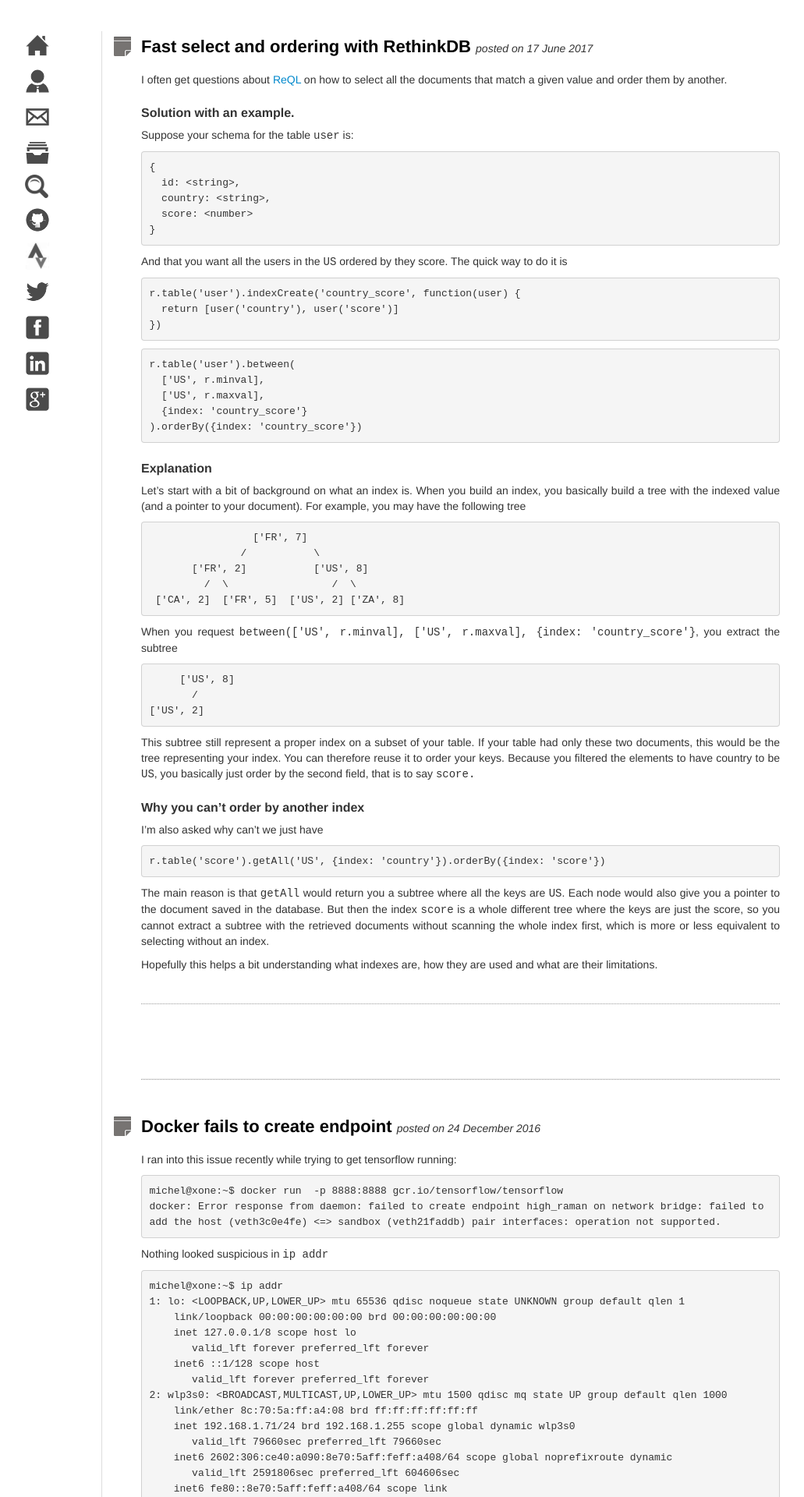
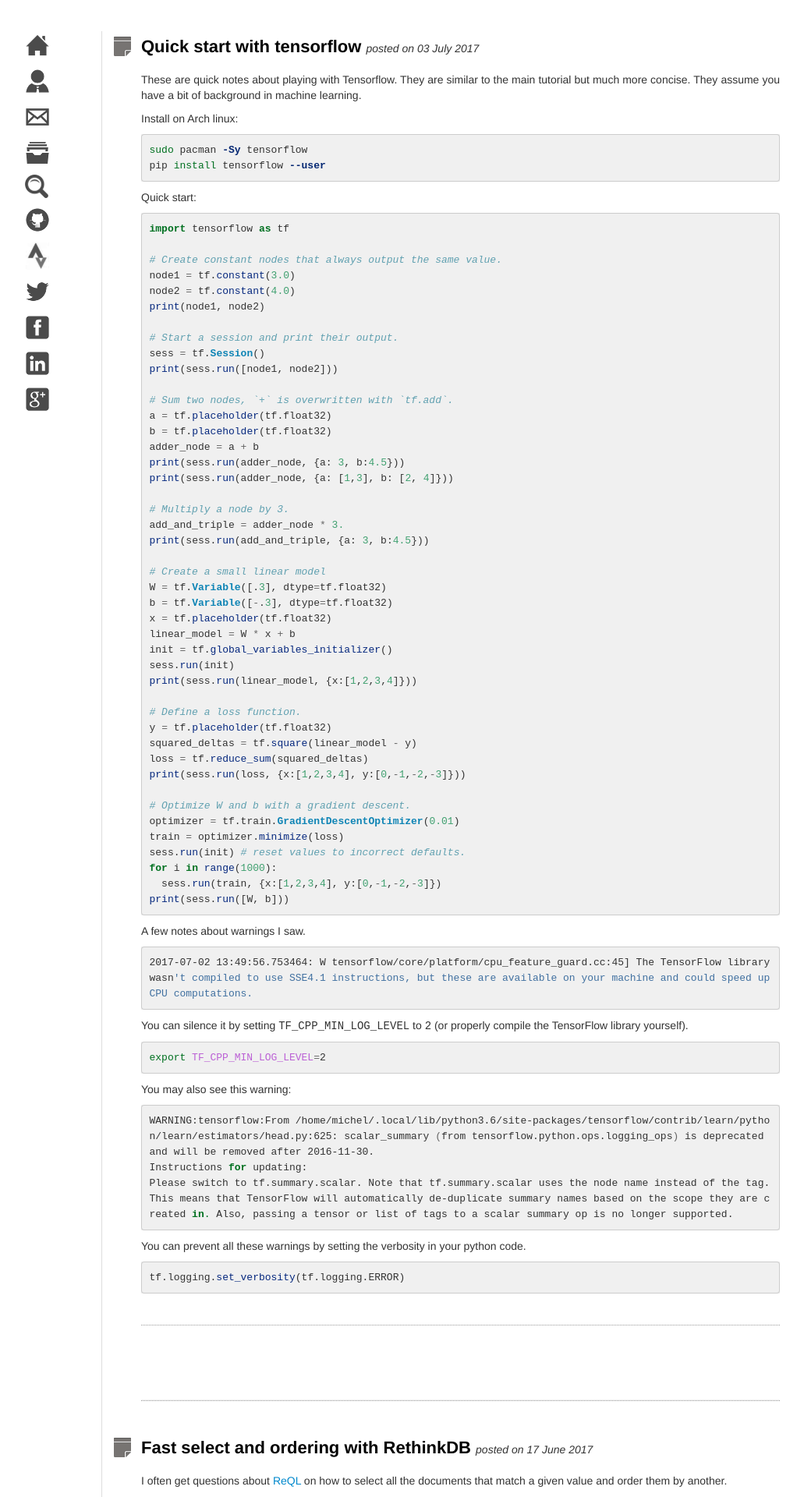
Before and after one commit to neumino/blog, a Jekyll site: the page built from index.md, in a window 1280 px wide. Shown: the top 1920 px of the page at 78% size, without its empty margins (125-1156 px from the left). Built offline with Jekyll 4.4.1, drawn with Linux system fonts in a browser that asks for light colours; some of the changed text lies outside the part shown.

Commit message:
Add tensorflow quick start

````diff
--- a/_includes/themes/justonepixel/default.html
+++ b/_includes/themes/justonepixel/default.html
@@ -11,6 +11,7 @@
 
       <link rel="stylesheet" type="text/css" href="{{ ASSET_PATH }}/bootstrap/css/bootstrap.2.2.2.min.css"/>
       <link rel="stylesheet" type="text/css" href="{{ ASSET_PATH }}/css/style.css?body=1"/>
+      <link rel="stylesheet" type="text/css" href="{{ ASSET_PATH }}/css/friendly.css"/>
 
         <!-- atom & rss feed -->
         <link href="{{ BASE_PATH }}{{ site.JB.atom_path }}" type="application/atom+xml" rel="alternate" title="Sitewide ATOM Feed">
--- /dev/null
+++ b/_posts/2017-07-03-quickstart-with-tensorflow.md
@@ -0,0 +1,93 @@
+---
+layout: post
+category : Geek
+tags : [rethinkdb, index]
+title: Quick start with tensorflow
+---
+{% include JB/setup %}
+
+These are quick notes about playing with Tensorflow. They are similar to the
+main tutorial but much more concise. They assume you have a bit of background
+in machine learning.
+
+Install on Arch linux:
+
+```bash
+sudo pacman -Sy tensorflow
+pip install tensorflow --user
+```
+
+Quick start:
+
+```py
+import tensorflow as tf
+
+# Create constant nodes that always output the same value.
+node1 = tf.constant(3.0)
+node2 = tf.constant(4.0)
+print(node1, node2)
+
+# Start a session and print their output.
+sess = tf.Session()
+print(sess.run([node1, node2]))
+
+# Sum two nodes, `+` is overwritten with `tf.add`.
+a = tf.placeholder(tf.float32)
+b = tf.placeholder(tf.float32)
+adder_node = a + b
+print(sess.run(adder_node, {a: 3, b:4.5}))
+print(sess.run(adder_node, {a: [1,3], b: [2, 4]}))
+
+# Multiply a node by 3.
+add_and_triple = adder_node * 3.
+print(sess.run(add_and_triple, {a: 3, b:4.5}))
+
+# Create a small linear model
+W = tf.Variable([.3], dtype=tf.float32)
+b = tf.Variable([-.3], dtype=tf.float32)
+x = tf.placeholder(tf.float32)
+linear_model = W * x + b
+init = tf.global_variables_initializer()
+sess.run(init)
+print(sess.run(linear_model, {x:[1,2,3,4]}))
+
+# Define a loss function.
+y = tf.placeholder(tf.float32)
+squared_deltas = tf.square(linear_model - y)
+loss = tf.reduce_sum(squared_deltas)
+print(sess.run(loss, {x:[1,2,3,4], y:[0,-1,-2,-3]}))
+
+# Optimize W and b with a gradient descent.
+optimizer = tf.train.GradientDescentOptimizer(0.01)
+train = optimizer.minimize(loss)
+sess.run(init) # reset values to incorrect defaults.
+for i in range(1000):
+  sess.run(train, {x:[1,2,3,4], y:[0,-1,-2,-3]})
+print(sess.run([W, b]))
+```
+
+A few notes about warnings I saw.
+
+```bash
+2017-07-02 13:49:56.753464: W tensorflow/core/platform/cpu_feature_guard.cc:45] The TensorFlow library wasn't compiled to use SSE4.1 instructions, but these are available on your machine and could speed up CPU computations.
+```
+
+You can silence it by setting `TF_CPP_MIN_LOG_LEVEL` to `2` (or properly compile the TensorFlow library yourself).
+
+```bash
+export TF_CPP_MIN_LOG_LEVEL=2
+```
+
+You may also see this warning:
+
+```bash
+WARNING:tensorflow:From /home/michel/.local/lib/python3.6/site-packages/tensorflow/contrib/learn/python/learn/estimators/head.py:625: scalar_summary (from tensorflow.python.ops.logging_ops) is deprecated and will be removed after 2016-11-30.
+Instructions for updating:
+Please switch to tf.summary.scalar. Note that tf.summary.scalar uses the node name instead of the tag. This means that TensorFlow will automatically de-duplicate summary names based on the scope they are created in. Also, passing a tensor or list of tags to a scalar summary op is no longer supported.
+```
+
+You can prevent all these warnings by setting the verbosity in your python code.
+
+```py
+tf.logging.set_verbosity(tf.logging.ERROR)
+```
--- /dev/null
+++ b/assets/themes/justonepixel/css/friendly.css
@@ -0,0 +1,69 @@
+.highlight .hll { background-color: #ffffcc }
+.highlight  { background: #f0f0f0; }
+.highlight .c { color: #60a0b0; font-style: italic } /* Comment */
+.highlight .err { border: 1px solid #FF0000 } /* Error */
+.highlight .k { color: #007020; font-weight: bold } /* Keyword */
+.highlight .o { color: #666666 } /* Operator */
+.highlight .ch { color: #60a0b0; font-style: italic } /* Comment.Hashbang */
+.highlight .cm { color: #60a0b0; font-style: italic } /* Comment.Multiline */
+.highlight .cp { color: #007020 } /* Comment.Preproc */
+.highlight .cpf { color: #60a0b0; font-style: italic } /* Comment.PreprocFile */
+.highlight .c1 { color: #60a0b0; font-style: italic } /* Comment.Single */
+.highlight .cs { color: #60a0b0; background-color: #fff0f0 } /* Comment.Special */
+.highlight .gd { color: #A00000 } /* Generic.Deleted */
+.highlight .ge { font-style: italic } /* Generic.Emph */
+.highlight .gr { color: #FF0000 } /* Generic.Error */
+.highlight .gh { color: #000080; font-weight: bold } /* Generic.Heading */
+.highlight .gi { color: #00A000 } /* Generic.Inserted */
+.highlight .go { color: #888888 } /* Generic.Output */
+.highlight .gp { color: #c65d09; font-weight: bold } /* Generic.Prompt */
+.highlight .gs { font-weight: bold } /* Generic.Strong */
+.highlight .gu { color: #800080; font-weight: bold } /* Generic.Subheading */
+.highlight .gt { color: #0044DD } /* Generic.Traceback */
+.highlight .kc { color: #007020; font-weight: bold } /* Keyword.Constant */
+.highlight .kd { color: #007020; font-weight: bold } /* Keyword.Declaration */
+.highlight .kn { color: #007020; font-weight: bold } /* Keyword.Namespace */
+.highlight .kp { color: #007020 } /* Keyword.Pseudo */
+.highlight .kr { color: #007020; font-weight: bold } /* Keyword.Reserved */
+.highlight .kt { color: #902000 } /* Keyword.Type */
+.highlight .m { color: #40a070 } /* Literal.Number */
+.highlight .s { color: #4070a0 } /* Literal.String */
+.highlight .na { color: #4070a0 } /* Name.Attribute */
+.highlight .nb { color: #007020 } /* Name.Builtin */
+.highlight .nc { color: #0e84b5; font-weight: bold } /* Name.Class */
+.highlight .no { color: #60add5 } /* Name.Constant */
+.highlight .nd { color: #555555; font-weight: bold } /* Name.Decorator */
+.highlight .ni { color: #d55537; font-weight: bold } /* Name.Entity */
+.highlight .ne { color: #007020 } /* Name.Exception */
+.highlight .nf { color: #06287e } /* Name.Function */
+.highlight .nl { color: #002070; font-weight: bold } /* Name.Label */
+.highlight .nn { color: #0e84b5; font-weight: bold } /* Name.Namespace */
+.highlight .nt { color: #062873; font-weight: bold } /* Name.Tag */
+.highlight .nv { color: #bb60d5 } /* Name.Variable */
+.highlight .ow { color: #007020; font-weight: bold } /* Operator.Word */
+.highlight .w { color: #bbbbbb } /* Text.Whitespace */
+.highlight .mb { color: #40a070 } /* Literal.Number.Bin */
+.highlight .mf { color: #40a070 } /* Literal.Number.Float */
+.highlight .mh { color: #40a070 } /* Literal.Number.Hex */
+.highlight .mi { color: #40a070 } /* Literal.Number.Integer */
+.highlight .mo { color: #40a070 } /* Literal.Number.Oct */
+.highlight .sa { color: #4070a0 } /* Literal.String.Affix */
+.highlight .sb { color: #4070a0 } /* Literal.String.Backtick */
+.highlight .sc { color: #4070a0 } /* Literal.String.Char */
+.highlight .dl { color: #4070a0 } /* Literal.String.Delimiter */
+.highlight .sd { color: #4070a0; font-style: italic } /* Literal.String.Doc */
+.highlight .s2 { color: #4070a0 } /* Literal.String.Double */
+.highlight .se { color: #4070a0; font-weight: bold } /* Literal.String.Escape */
+.highlight .sh { color: #4070a0 } /* Literal.String.Heredoc */
+.highlight .si { color: #70a0d0; font-style: italic } /* Literal.String.Interpol */
+.highlight .sx { color: #c65d09 } /* Literal.String.Other */
+.highlight .sr { color: #235388 } /* Literal.String.Regex */
+.highlight .s1 { color: #4070a0 } /* Literal.String.Single */
+.highlight .ss { color: #517918 } /* Literal.String.Symbol */
+.highlight .bp { color: #007020 } /* Name.Builtin.Pseudo */
+.highlight .fm { color: #06287e } /* Name.Function.Magic */
+.highlight .vc { color: #bb60d5 } /* Name.Variable.Class */
+.highlight .vg { color: #bb60d5 } /* Name.Variable.Global */
+.highlight .vi { color: #bb60d5 } /* Name.Variable.Instance */
+.highlight .vm { color: #bb60d5 } /* Name.Variable.Magic */
+.highlight .il { color: #40a070 } /* Literal.Number.Integer.Long */
````
Also changed, not shown: _posts/2017-06-17-rethinkdb-compound-index.md (+2 -1 lines).
